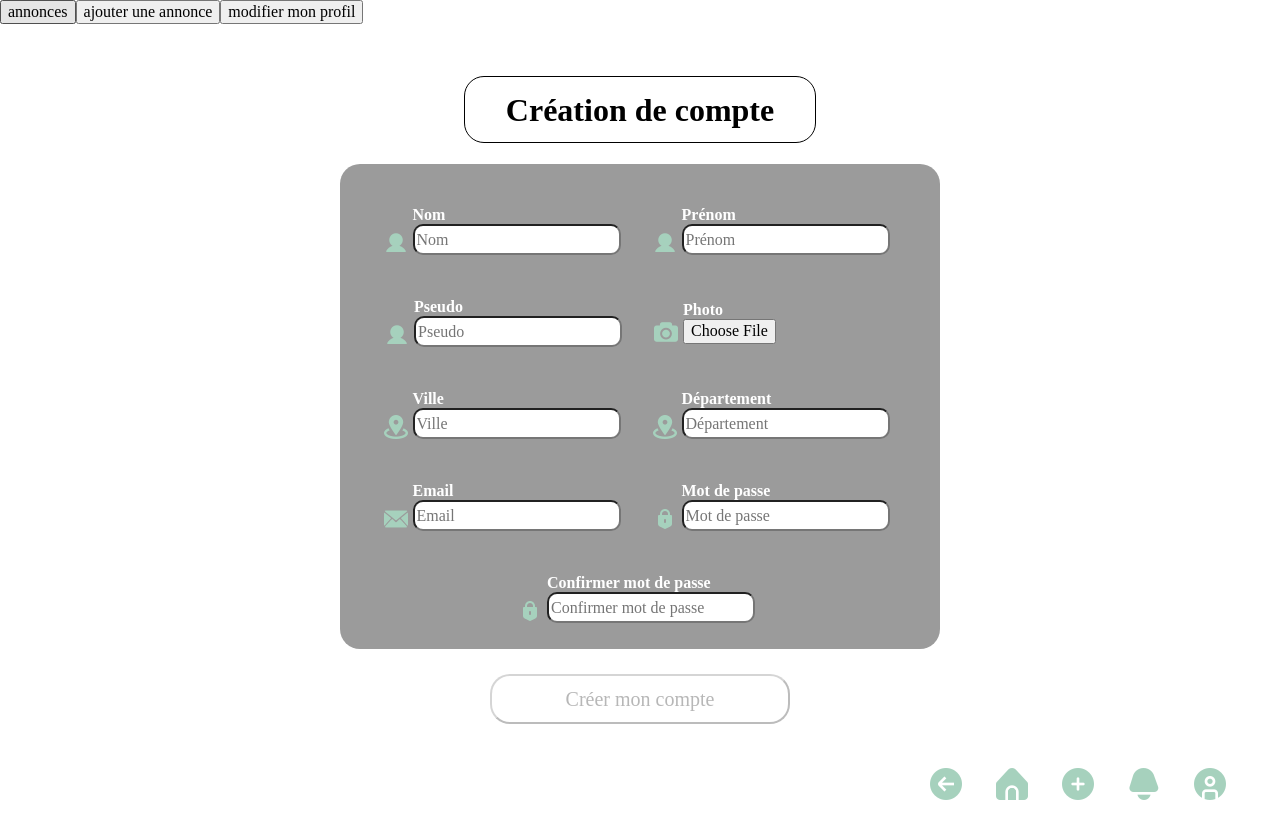
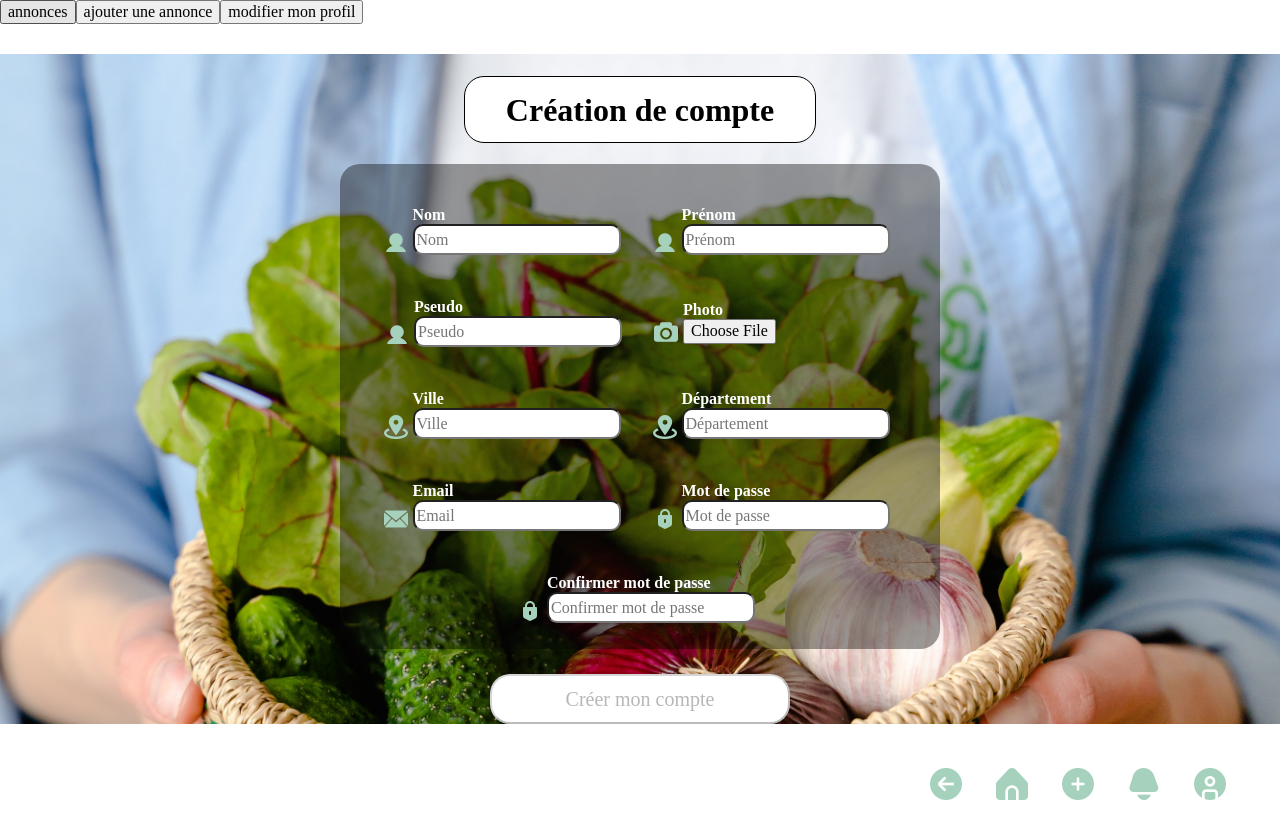
Before and after one commit to Apollo02112022/P3_Front, an Angular app: page /signup in a window 1280 px wide. Built offline with nearby package versions, Linux system fonts and the light colour scheme.

Commit message:
first commit

```diff
--- a/src/app/file-upload/file-upload.component.ts
+++ b/src/app/file-upload/file-upload.component.ts
@@ -24,17 +24,17 @@ export class FileUploadComponent {
 
   selected = false;
 
-  // La ligne 27 définit une propriété onChange qui sera utilisée plus tard pour stocker une fonction de rappel qui
+  // La ligne 30 définit une propriété onChange qui sera utilisée plus tard pour stocker une fonction de rappel qui
   // sera appelée lorsque la valeur du champ changera.
 
-  onChange: any;
+  onChange!: Function;
 
-  // La ligne 32 définit une propriété file qui stockera le fichier sélectionné par
+  // La ligne 35 définit une propriété file qui stockera le fichier sélectionné par
   // l'utilisateur. Elle est initialisée à null pour indiquer qu'aucun fichier n'a été sélectionné.
 
   public file: File | null = null;
 
-  // La ligne 39 utilise le décorateur @HostListener pour écouter l'événement change sur le champ de fichier
+  // La ligne 42 utilise le décorateur @HostListener pour écouter l'événement change sur le champ de fichier
   // d'entrée. Lorsque l'événement se produit, la fonction emitFiles() est appelée. Cette fonction obtient le fichier sélectionné
   // par l'utilisateur à partir de la liste de fichiers (FileList) de l'événement et appelle la fonction onChange() avec ce fichier.
   // Elle stocke également le fichier dans la propriété file.
@@ -46,7 +46,7 @@ export class FileUploadComponent {
     this.selected = true;
   }
 
-  // La ligne 48 définit le constructeur de la classe. Le paramètre host
+  // La ligne 52 définit le constructeur de la classe. Le paramètre host
   // est un objet ElementRef qui contient une référence à l'élément DOM qui héberge le composant. Ce paramètre est injecté par Angular.
 
   constructor( private host: ElementRef<HTMLInputElement>) {
--- a/src/app/user-form/user-form.component.html
+++ b/src/app/user-form/user-form.component.html
@@ -226,7 +226,7 @@
           </div>
 
           <div *ngIf="form.get('county')?.hasError('minlength')" class="error">
-            *Minimum 5 caractères.
+            *Minimum 3 caractères.
           </div>
 
           <div *ngIf="form.get('county')?.hasError('maxlength')" class="error">
@@ -374,7 +374,7 @@
 
   <p>Votre compte utilisateur a été créé avec succès! Vous faites désormais parti de la communauté des troqueurs!</p>
 
-  <button>Consulter les annonces</button>
+  <button [routerLink]="['/login']">Se connecter</button>
 
 </div>
 
@@ -393,3 +393,5 @@
     <button (click)="closeBtn()">Revenir au formulaire</button>
 
   </div>
+
+</div>
--- a/src/app/user-form/user-form.component.scss
+++ b/src/app/user-form/user-form.component.scss
@@ -1,4 +1,6 @@
 .form {
+    background-image: url("../../assets/background_mains_modifs.jpg");
+    background-size: 100%;
     display: flex;
     flex-direction: column;
     align-items: center;
@@ -102,6 +104,10 @@ img {
 
 @media (min-width: 768px) {
 
+    .form {
+        background: url("../../assets/background.jpg") center / cover no-repeat;
+    }
+
     h1 {
         height: 50px;
         width: 350px;
--- a/src/app/user-form/user-form.component.ts
+++ b/src/app/user-form/user-form.component.ts
@@ -1,20 +1,14 @@
 import { Component } from '@angular/core';
+import { FormGroup, FormControl, Validators, AbstractControl } from '@angular/forms';
+import { userValidator } from './validators/user.validator';  /*J'importe mon validator personnel pour le nom et le prénom.*/
+import { usernameValidator } from './validators/username.validator'; /*J'importe mon validator personnel pour le pseudo.*/
+import { pictureValidator } from './validators/picture.validator'; /*J'importe mon validator personnel pour la photo (format png uniquement).*/
+import { numberValidator } from './validators/number.validator'; /*J'importe mon validator personnel pour le département.*/
+import { passwordValidator } from './validators/password.validator'; /*J'importe mon validator personnel pour le mot de passe.*/
+import { UserService } from './services/user.service'; /*J'importe mon service.*/
+import { toFormData } from '../formData';
 
-import { FormGroup, FormControl, Validators, AbstractControl } from '@angular/forms';
-
-import { userValidator } from './validators/user.validator';  /*J'importe mon validator personnel pour le nom et le prénom.*/
-
-import { usernameValidator } from './validators/username.validator'; /*J'importe mon validator personnel pour le pseudo.*/
-
-import { pictureValidator } from './validators/picture.validator'; /*J'importe mon validator personnel pour la photo (format jpg uniquement).*/
-
-import { numberValidator } from './validators/number.validator'; /*J'importe mon validator personnel pour le département.*/
-
-import { passwordValidator } from './validators/password.validator'; /*J'importe mon validator personnel pour le mot de passe.*/
-
-import { UserService } from './services/user.service'; /*J'importe mon service.*/
-
-import { toFormData } from '../formData';
+import { Router } from '@angular/router';
 
 
 @Component({
@@ -36,7 +30,7 @@ export class UserFormComponent {
   close = false;
 
 
-  constructor(private userService: UserService) {
+  constructor(private userService: UserService, private router: Router) {
 
     // J'utilise la méthode group, en lui passant un objet :
 
@@ -52,7 +46,7 @@ export class UserFormComponent {
       picture: new FormControl("", [Validators.required, pictureValidator]),
       mail: new FormControl("", [Validators.required, Validators.email]),
       city: new FormControl("", [Validators.required, userValidator()]),
-      county: new FormControl("", [Validators.required, Validators.minLength(5), Validators.maxLength(5), numberValidator()]),
+      county: new FormControl("", [Validators.required, Validators.minLength(3), Validators.maxLength(5), numberValidator()]),
       password: new FormControl("", [Validators.required, Validators.minLength(8), passwordValidator]),
       confirmation: new FormControl("", [Validators.required, Validators.minLength(8), passwordValidator])
     },
--- a/src/app/user-form/validators/number.validator.ts
+++ b/src/app/user-form/validators/number.validator.ts
@@ -3,9 +3,11 @@
 import { AbstractControl, ValidatorFn } from '@angular/forms';
 
 export function numberValidator(): ValidatorFn {
+
   return (control: AbstractControl): { [key: string]: any } | null => {
     const isNumber = /^\d+$/.test(control.value);
     return isNumber ? null : { 'numberOnly': true };
+
   };
 }
 
--- a/src/app/user-form/validators/password.validator.ts
+++ b/src/app/user-form/validators/password.validator.ts
@@ -4,6 +4,7 @@
 import { AbstractControl, ValidationErrors } from '@angular/forms';
 
 export function passwordValidator(control: AbstractControl): ValidationErrors | null {
+
   const password = control.value;
   const number = /\d/.test(password);
   const uppercase = /[A-Z]/.test(password);
@@ -12,6 +13,7 @@ export function passwordValidator(control: AbstractControl): ValidationErrors |
   const valid = number && uppercase && specialChar && !space;
 
   return valid ? null : { invalidPassword: true };
+
 }
 
 
--- a/src/app/user-form/validators/picture.validator.ts
+++ b/src/app/user-form/validators/picture.validator.ts
@@ -3,10 +3,12 @@
 import { AbstractControl } from '@angular/forms';
 
 export function pictureValidator(control: AbstractControl): {[key: string]: any} | null {
+
     const file = control.value;
     const valid = /\.png$/i.test(file.name);
     return valid ? null : { invalidFileType: { valid: false, value: file.type } };
-  }
+
+}
 
 
   // Cette fonction permet de vérifier si le fichier sélectionné par l'utilisateur est un fichier PNG.
--- a/src/app/user-form/validators/user.validator.ts
+++ b/src/app/user-form/validators/user.validator.ts
@@ -1,12 +1,14 @@
-/* Validator utilisé pour le nom et le prénom. L'utilisateur doit rentrer un nom ou un prénom commençant obligatoirement par une
-lettre majuscule et ne comprenant pas de chiffres, de caractères spéciaux.*/
+/* Validator utilisé pour le nom le prénom et la ville. L'utilisateur doit rentrer un nom, un prénom ou une ville commençant
+obligatoirement par une lettre majuscule et ne comprenant pas de chiffres, de caractères spéciaux. Les espaces sont autorisés*/
 
 import { AbstractControl, ValidatorFn } from '@angular/forms';
 
 export function userValidator(): ValidatorFn {
+
   return (control: AbstractControl): {[key: string]: any} | null => {
     const lettersAndSpacesRegex = /^[a-zA-Z\s]*$/;
     const isValid = lettersAndSpacesRegex.test(control.value) && control.value.charAt(0) === control.value.charAt(0).toUpperCase();
     return isValid ? null : { invalidFormat: {value: control.value} };
   };
+
 }
--- a/src/app/user-form/validators/username.validator.ts
+++ b/src/app/user-form/validators/username.validator.ts
@@ -1,8 +1,9 @@
-/* Validator utilisé pour le pseudo. L'utilisateur doit rentrer un pseudo ne comprenant pas de caractères spéciaux.*/
+/* Validator utilisé pour le pseudo. L'utilisateur doit rentrer un pseudo ne comprenant pas de caractères spéciaux ni d'espace.*/
 
 import { AbstractControl } from '@angular/forms';
 
 export function usernameValidator(control: AbstractControl): { [key: string]: boolean } | null {
+
   const value = control.value;
   const regex = /^[a-z0-9]+$/i;
     if (!regex.test(value)) {
@@ -14,7 +15,7 @@ export function usernameValidator(control: AbstractControl): { [key: string]: bo
       return null;
     }
 
-  }
+}
 
 
 // Cette fonction importe la classe AbstractControl depuis le module @angular/forms, qui est une classe de base pour les contrôles
```
